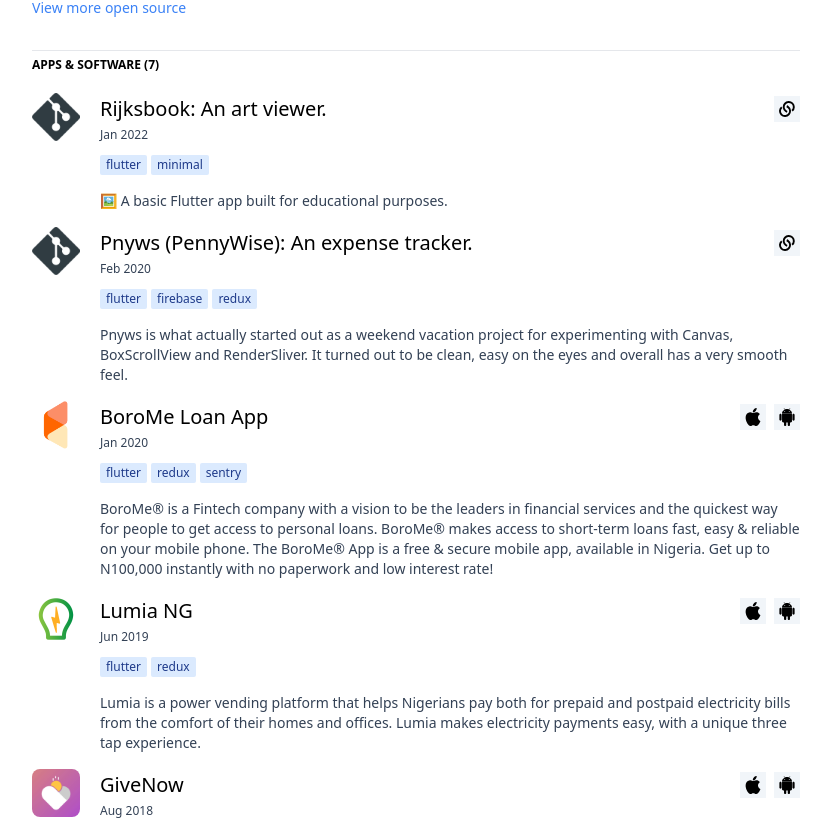
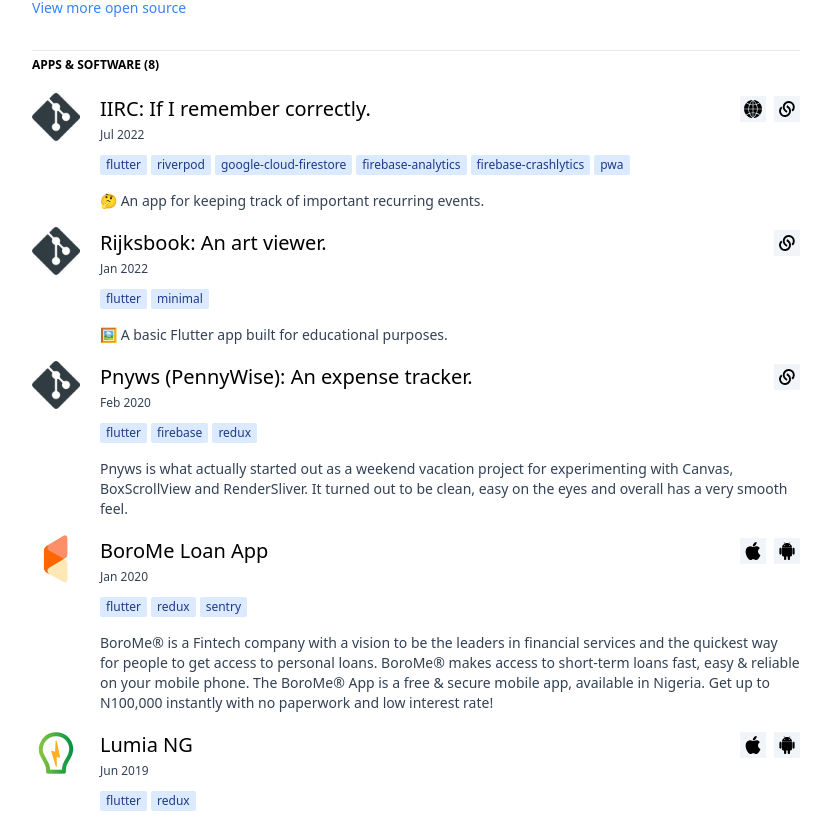
Before and after one commit to jogboms/developer-story, a Next.js app: page / in a window 1280 px wide. Shown: the part 1454-2274 px from the top of the page, without its empty margins (224-1055 px from the left). Built offline with nearby package versions, Linux system fonts and the light colour scheme.

Commit message:
Include IIRC app

```diff
--- a/components/Applications.tsx
+++ b/components/Applications.tsx
@@ -24,7 +24,10 @@
               <IconButton icon="android" url={application.links.android} />
             )}
             {application.links.web && (
-              <IconButton icon="link" url={application.links.web} />
+              <IconButton icon="internet" url={application.links.web} />
+            )}
+            {application.links.source && (
+              <IconButton icon="link" url={application.links.source} />
             )}
           </span>
         </div>
@@ -48,7 +51,7 @@
   icon,
   url,
 }: {
-  icon: "link" | "apple" | "android";
+  icon: "internet" | "link" | "apple" | "android";
   url: string;
 }) => (
   <a
--- a/lib/story.json
+++ b/lib/story.json
@@ -16,6 +16,7 @@
     "redux",
     "google-cloud-firestore",
     "kotlin",
+    "swift",
     "reactjs"
   ],
   "experiences": [
@@ -91,10 +92,29 @@
     "jogboms/flutter_scale_aware",
     "jogboms/pnyws",
     "jogboms/rijksbook",
+    "jogboms/iirc",
     "jogboms/Event-Bus",
     "jogboms/push"
   ],
   "applications": [
+    {
+      "name": "IIRC: If I remember correctly.",
+      "date": "2022-07-01T00:00:00Z",
+      "technologies": [
+        "flutter",
+        "riverpod",
+        "google-cloud-firestore",
+        "firebase-analytics",
+        "firebase-crashlytics",
+        "pwa"
+      ],
+      "description": "🤔 An app for keeping track of important recurring events.",
+      "links": {
+        "source": "https://github.com/jogboms/iirc",
+        "web": "https://iirc.vercel.app"
+      },
+      "icon": "repo"
+    },
     {
       "name": "Rijksbook: An art viewer.",
       "date": "2022-01-01T00:00:00Z",
@@ -104,7 +124,7 @@
       ],
       "description": "🖼 A basic Flutter app built for educational purposes.",
       "links": {
-        "web": "https://github.com/jogboms/rijksbook"
+        "source": "https://github.com/jogboms/rijksbook"
       },
       "icon": "repo"
     },
@@ -118,7 +138,7 @@
       ],
       "description": "Pnyws is what actually started out as a weekend vacation project for experimenting with Canvas, BoxScrollView and RenderSliver. It turned out to be clean, easy on the eyes and overall has a very smooth feel.",
       "links": {
-        "web": "https://github.com/jogboms/pnyws"
+        "source": "https://github.com/jogboms/pnyws"
       },
       "icon": "repo"
     },
@@ -175,7 +195,7 @@
       "description": "Helping you manage your Fashion store daily routine.",
       "links": {
         "android": "https://play.google.com/store/apps/details?id=io.github.jogboms.tailormade",
-        "web": "https://github.com/jogboms/tailor_made"
+        "source": "https://github.com/jogboms/tailor_made"
       },
       "icon": "tailormade"
     },
```
Also changed, not shown: public/svg/internet.svg (added).
